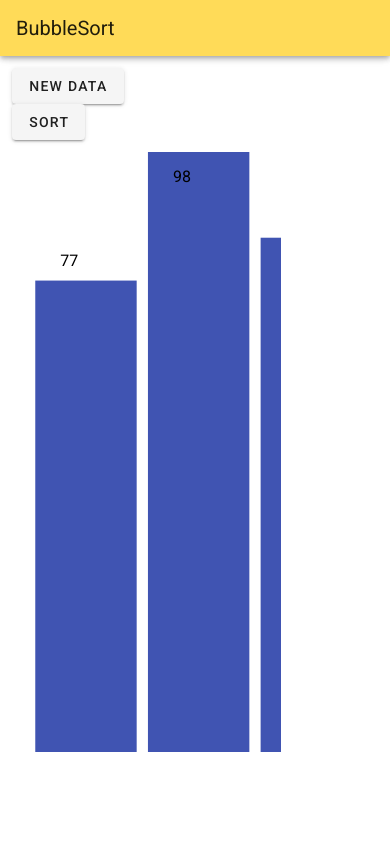
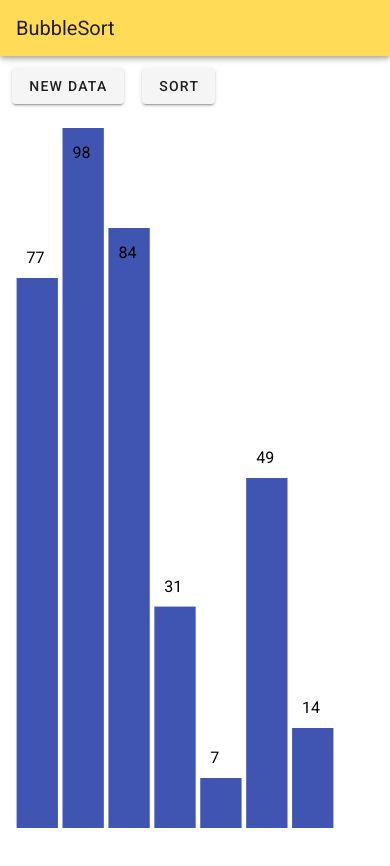
Before and after one commit to MyGitUsername/classic-algorithm-viz, a Vue app: page / in a window 390 px wide. Shown: the top 866 px of the page. Built offline with nearby package versions, Linux system fonts and the light colour scheme.

Commit message:
Improved flex display

```diff
--- a/src/App.vue
+++ b/src/App.vue
@@ -33,7 +33,6 @@ import BubbleSort from './components/BubbleSort';
 
 export default {
   name: 'App',
-
   components: {
     BinarySearch,
     BubbleSort
@@ -52,6 +51,5 @@ export default {
   }),
 };
 </script>
-
 <style>
 </style>
--- a/src/components/BarChartVisualization.vue
+++ b/src/components/BarChartVisualization.vue
@@ -1,6 +1,5 @@
 <template>
-  <v-container>
-    <svg id="barChart">
+    <svg class="flex-grow-1" ref="svg" v-resize="onResize" id="barChart">
       <g v-for="rect in rects"
          :key="rect.id">
       <rect
@@ -21,7 +20,6 @@
       </text>
       </g>
     </svg>
-  </v-container>
 </template>
 
 <script>
@@ -45,8 +43,10 @@ export default {
   data () {
     return {
       // TODO: Resize svg width and height based on window size
-      svgWidth: 800,
-      svgHeight: 600,
+     windowSize: {
+          x: window.innerWidth,
+          y: window.innerHeight
+        },
       rects: [],
       idxToX: new Map()
     }
@@ -108,18 +108,18 @@ export default {
   },
   computed: {
     graphWidth () {
-      return this.svgWidth - this.$options.margins.left - this.$options.margins.right;
+      return this.windowSize.x - this.$options.margins.left - this.$options.margins.right;
     },
     graphHeight () {
-      return this.svgHeight - this.$options.margins.top - this.$options.margins.bottom;
+      return this.windowSize.y - this.$options.margins.top - this.$options.margins.bottom;
     },
     scale () {
       const x = d3.scaleBand()
-        .range([0, this.svgWidth])
+        .range([0, this.graphWidth])
         .padding(0.1);
 
       const y = d3.scaleLinear()
-        .range([this.svgHeight, 0]);
+        .range([this.graphHeight, 0]);
 
       return {x, y}
     }
@@ -133,7 +133,7 @@ export default {
         return {
           id: "bar-" + i,
           width: this.scale.x.bandwidth(),
-          height:  this.svgHeight - this.scale.y(d),
+          height:  this.graphHeight - this.scale.y(d),
           x: this.scale.x(i),
           y: this.scale.y(d),
           fill: 'rgba(64, 84, 178, 1)',
@@ -141,20 +141,20 @@ export default {
           d: d
         }
       })
+    },
+     onResize () {
+       console.log('onResize')
+      this.windowSize = { x: this.$refs.svg.clientWidth, y: this.$refs.svg.clientHeight }
     }
   },
   mounted () {
+    console.log('mounted ' + this.windowSize.x + ' ' + window.innerWidth)
     this.initializeRects();
+    //this.onResize();
+    this.$nextTick(() =>  this.onResize() )
+
   }
 }
 </script>
 <style scoped>
-.container {
-  width: 100%;
-  height: 100%;
-}
-#barChart {
-  width: 75%;
-  height: 85%;
-}
 </style>
--- a/src/components/BubbleSort.vue
+++ b/src/components/BubbleSort.vue
@@ -1,22 +1,26 @@
 <template>
   <v-container>
-    <v-row>
-      <v-col>
+    <v-row >
+      <v-col cols="4">
         <v-btn @click="refreshData()">New Data</v-btn>
+      </v-col>
+      <v-col cols="8">
         <v-btn @click="swapPairs = bubbleSort(list)"
              v-show="swapPairs.length === 0"
              >
              Sort
         </v-btn>
-      </v-col>
-      <v-col>
         <TimelineControlButtons v-show="swapPairs.length !== 0"/>
       </v-col>
     </v-row>
+    <v-row style="height: 100%;" >
+      <v-col class="d-flex">
       <BarChartVisualization
         :list="list"
         :swapPairs="swapPairs"
         />
+      </v-col>
+    </v-row>
   </v-container>
 </template>
 
@@ -68,7 +72,7 @@ export default {
 </script>
 <style scoped>
 .container {
+  height: 100%;
   width: 100%;
-  height: 100%;
   }
 </style>
--- a/src/components/TimelineControlButtons.vue
+++ b/src/components/TimelineControlButtons.vue
@@ -1,5 +1,5 @@
 <template>
-  <v-row>
+  <v-btn-toggle>
     <v-btn @click="$store.commit('stepBackward')">
       <img src="@/assets/step-backward-solid.svg" height=20 width=20>
     </v-btn>
@@ -12,7 +12,7 @@
     <v-btn @click="$store.commit('stepForward')">
       <img src="@/assets/step-forward-solid.svg" height=20 width=20>
     </v-btn>
-  </v-row>
+  </v-btn-toggle>
 </template>
 
 <script>
```
Lines whose indentation alone changed are shown as unchanged.
